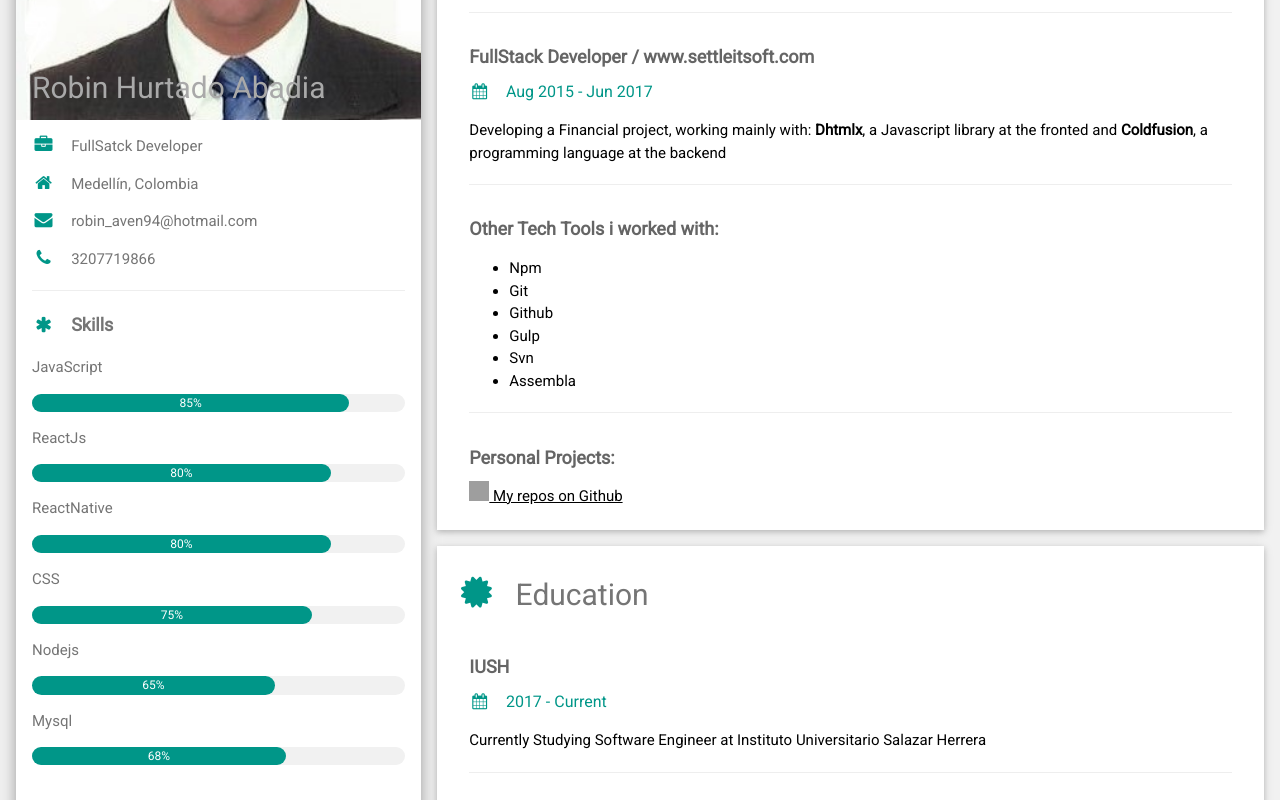
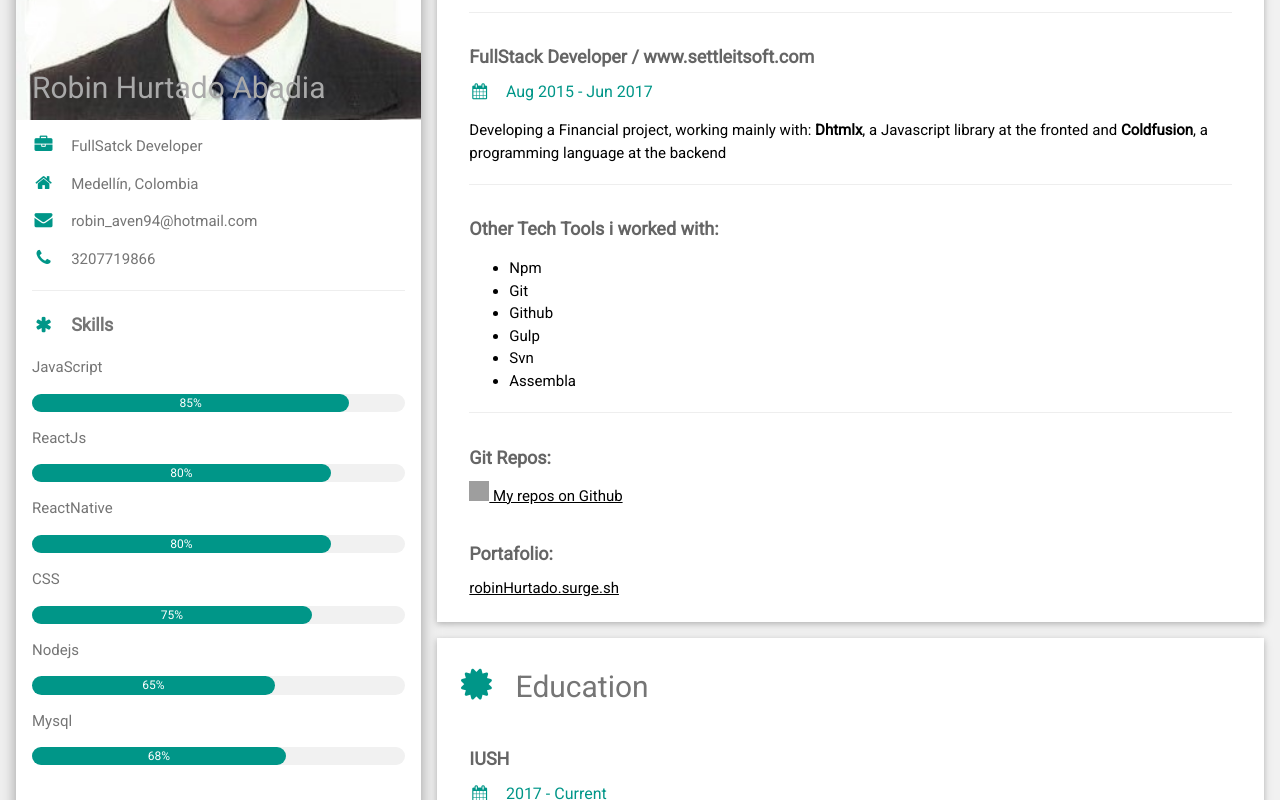
Before and after one commit to robinHurtado/robin-cv, a plain HTML site: page index.html in a window 1280 px wide. Shown: the part 380-1180 px from the top of the page. Drawn offline with nearby package versions, Linux system fonts and the light colour scheme; grey boxes are pictures that could not be loaded.

Commit message:
Change url of portafolio page

```diff
--- a/index.html
+++ b/index.html
@@ -120,10 +120,15 @@
           <hr>
         </div>
         <div class="w3-container">
-          <h5 class="w3-opacity"><b>Personal Projects:</b></h5>
+          <h5 class="w3-opacity"><b>Git Repos:</b></h5>
           <a href="https://github.com/robinHurtado/"><img src="https://image.flaticon.com/icons/svg/25/25231.svg" alt="Github logo" style="height: 20px;width: 20px;vertical-align: unset;"> My repos on Github</a>
         </div>
         <br>
+        <div class="w3-container">
+          <h5 class="w3-opacity"><b>Portafolio:</b></h5>
+          <a href="http://robinhurtado.surge.sh/">robinHurtado.surge.sh</a>
+        </div>
+        <br/>
       </div>
 
       <div class="w3-container w3-card w3-white">
```
